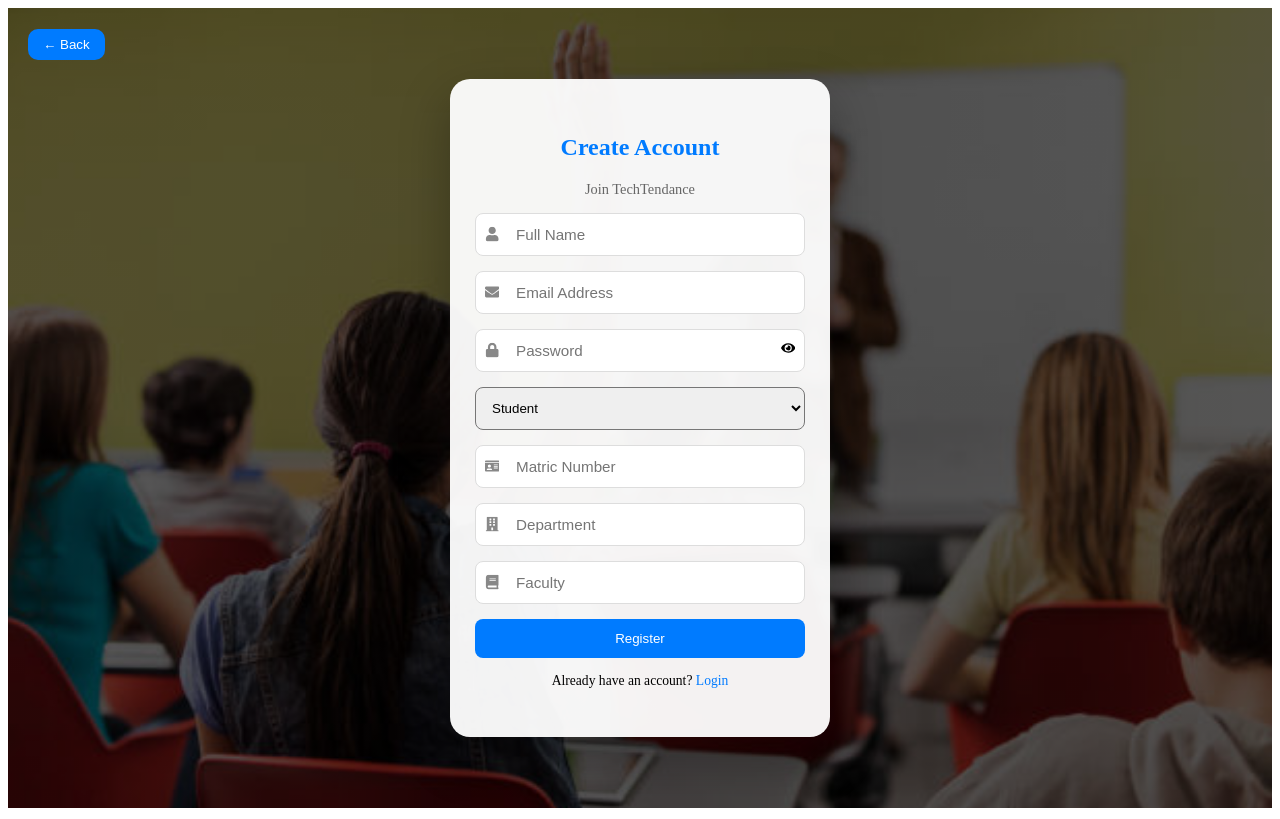
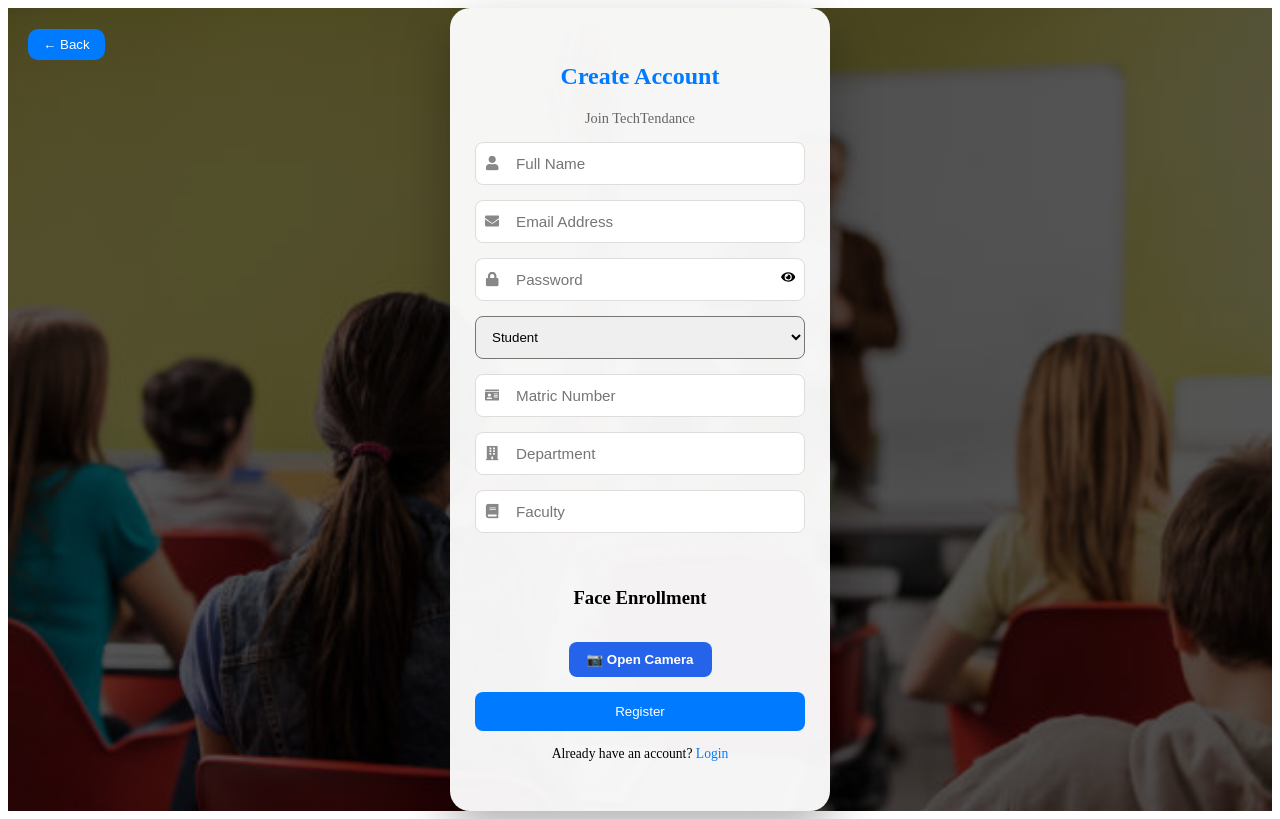
Before and after one commit to king-lulu8Gverse/QRcode_attendance_system, a React (Vite) app: page /register in a window 1280 px wide. Built offline with nearby package versions, Linux system fonts and the light colour scheme.

Commit message:
Added face recorgnition

```diff
--- a/package.json
+++ b/package.json
@@ -19,6 +19,7 @@
     "react-icons": "^5.6.0",
     "react-router-dom": "^7.13.1",
     "react-toastify": "^11.0.5",
+    "react-webcam": "^7.2.0",
     "recharts": "^3.8.0",
     "xlsx": "^0.18.5"
   },
--- a/src/App.css
+++ b/src/App.css
@@ -6,7 +6,6 @@
 .login_page{
     background-color: aquamarine;
 }
-
 
 
 .install-btn {
--- a/src/components/InstallButton.jsx
+++ b/src/components/InstallButton.jsx
@@ -1,5 +1,5 @@
 import { useEffect, useState } from "react";
-
+import React from "react";
 function InstallButton() {
   const [deferredPrompt, setDeferredPrompt] = useState(null);
 
--- a/src/components/Navbar.jsx
+++ b/src/components/Navbar.jsx
@@ -2,7 +2,7 @@ import React, { useState } from "react";
 import { Link } from "react-router-dom";
 import { pages } from "../data/views";
 import "../styles/NavBar.css";
-
+import installButton from "./InstallButton";
 function Navbar() {
   const [isOpen, setIsOpen] = useState(false);
 
@@ -11,7 +11,7 @@ function Navbar() {
       <div className="navbar-container">
 
         <div className="brand">TechTendance</div>
-
+        <installButton />
 
         <ul className={`nav-links ${isOpen ? "open" : ""}`}>
           {pages.map((page) => (
--- a/src/database/db.js
+++ b/src/database/db.js
@@ -1,8 +1,7 @@
 import Dexie from "dexie";
 
-export const db = new Dexie("TechTendance");
+export const db = new Dexie("TechTendanceDB");
 
 db.version(1).stores({
-    attendance:
-        "++id,studentId,sessionId,time,synced"
+  attendance: "++id,studentId,sessionToken,time,synced",
 });
--- /dev/null
+++ b/src/database/network.js
@@ -0,0 +1,3 @@
+export const isOnline = () => {
+  return navigator.onLine;
+};
--- a/src/pages/Register.jsx
+++ b/src/pages/Register.jsx
@@ -1,4 +1,4 @@
-import React, { useState } from "react";
+import React, { useState, useRef } from "react";
 import { registerUser } from "../../services/api";
 import {
   FaUser,
@@ -11,6 +11,7 @@ import {
   FaEyeSlash,
 } from "react-icons/fa";
 import "../styles/Register.css";
+import Webcam from "react-webcam";
 
 function Register() {
   const [form, setForm] = useState({
@@ -30,12 +31,24 @@ function Register() {
     setForm({ ...form, [e.target.name]: e.target.value });
     setError("");
   };
+  const webcamRef = React.useRef(null);
+  const [capturedImage, setCapturedImage] = useState(null);
+  const [showCamera, setShowCamera] = useState(false);
+  const captureFace = () => {
+    const imageSrc = webcamRef.current.getScreenshot();
 
+    setCapturedImage(imageSrc);
+    setShowCamera(false);
+  };
   const handleRegister = async (e) => {
     e.preventDefault();
 
     if (!form.name || !form.email || !form.password) {
       setError("Please fill in all required fields");
+      return;
+    }
+    if (form.role === "student" && !capturedImage) {
+      setError("Please capture your face before registering.");
       return;
     }
 
@@ -53,6 +66,8 @@ function Register() {
           department: "",
           faculty: "",
         });
+        setCapturedImage(null);
+        setShowCamera(false);
       } else {
         setError("Registration failed. Try again.");
       }
@@ -64,7 +79,6 @@ function Register() {
 
   return (
     <div className="register-page">
-
       {/* BACK BUTTON */}
       <button className="back-btn" onClick={() => window.history.back()}>
         ← Back
@@ -77,7 +91,6 @@ function Register() {
         {error && <p className="error">{error}</p>}
 
         <form onSubmit={handleRegister}>
-
           <div className="input-group">
             <FaUser className="input-icon" />
             <input
@@ -153,15 +166,72 @@ function Register() {
               </div>
             </>
           )}
+          {/* FACE ENROLLMENT */}
+          {form.role === "student" && (
+            <div className="face-section">
+              <h3>Face Enrollment</h3>
 
+              {!showCamera && !capturedImage && (
+                <button
+                  type="button"
+                  onClick={() => setShowCamera(true)}
+                  className="camera-btn"
+                >
+                  📷 Open Camera
+                </button>
+              )}
+
+              {showCamera && (
+                <>
+                  <Webcam
+                    ref={webcamRef}
+                    audio={false}
+                    screenshotFormat="image/jpeg"
+                    width={320}
+                    height={240}
+                    videoConstraints={{
+                      facingMode: "user",
+                    }}
+                  />
+
+                  <button
+                    type="button"
+                    onClick={captureFace}
+                    className="camera-btn"
+                  >
+                    Capture Face
+                  </button>
+                </>
+              )}
+
+              {capturedImage && (
+                <>
+                  <img
+                    src={capturedImage}
+                    alt="Captured Face"
+                    className="face-preview"
+                  />
+
+                  <button
+                    type="button"
+                    onClick={() => {
+                      setCapturedImage(null);
+                      setShowCamera(true);
+                    }}
+                    className="camera-btn"
+                  >
+                    🔄 Retake
+                  </button>
+                </>
+              )}
+            </div>
+          )}
           <button type="submit">Register</button>
         </form>
 
         <p className="login-link">
           Already have an account?{" "}
-          <span onClick={() => (window.location.href = "/login")}>
-            Login
-          </span>
+          <span onClick={() => (window.location.href = "/login")}>Login</span>
         </p>
       </div>
     </div>
--- a/src/pages/ScanQR.jsx
+++ b/src/pages/ScanQR.jsx
@@ -2,7 +2,8 @@ import React, { useEffect, useState } from "react";
 import { Html5QrcodeScanner } from "html5-qrcode";
 import { markAttendance } from "../../services/api";
 import "../styles/ScanQR.css";
-
+// import { isOnline } from "../database/network";
+// import { saveOfflineAttendance } from "../database/offlineAttendance";
 function ScanQR() {
   const [message, setMessage] = useState("");
   const [scanned, setScanned] = useState(false);
@@ -29,13 +30,16 @@ function ScanQR() {
         const parts = result.split("/");
         const sessionToken = parts[parts.length - 1];
 
-        const res = await markAttendance(sessionToken, token);
-        setMessage(res.message || "✅ Attendance marked successfully!");
+        if (isOnline()) {
+          const res = await markAttendance(sessionToken, token);
+          setMessage(res.message || "✅ Attendance marked successfully!");
+        } else {
+          await saveOfflineAttendance(sessionToken);
+          setMessage("📴 No internet. Attendance saved offline.");
+        }
       } catch (err) {
         console.error(err);
         setMessage(err?.message || "⚠️ Failed to mark attendance");
-      } finally {
-        scanner.clear();
       }
     };
 
--- a/src/styles/Register.css
+++ b/src/styles/Register.css
@@ -28,6 +28,33 @@
   padding: 8px 15px;
   border-radius: 10px;
   cursor: pointer;
+}
+
+.face-section{
+    margin-top:20px;
+    text-align:center;
+}
+
+.camera-btn{
+    margin-top:15px;
+    padding:10px 18px;
+    border:none;
+    border-radius:8px;
+    cursor:pointer;
+    background:#2563eb;
+    color:#fff;
+    font-weight:600;
+}
+
+.camera-btn:hover{
+    opacity:.9;
+}
+
+.face-preview{
+    width:220px;
+    border-radius:12px;
+    margin-top:15px;
+    border:3px solid #2563eb;
 }
 
 .back-btn:hover {
```
Also changed, not shown: src/database/offlineAttendance .js (added, +9 -0 lines), src/index.css (line endings or trailing spaces), 1 other file (tests, documents, lock files or other folders).
